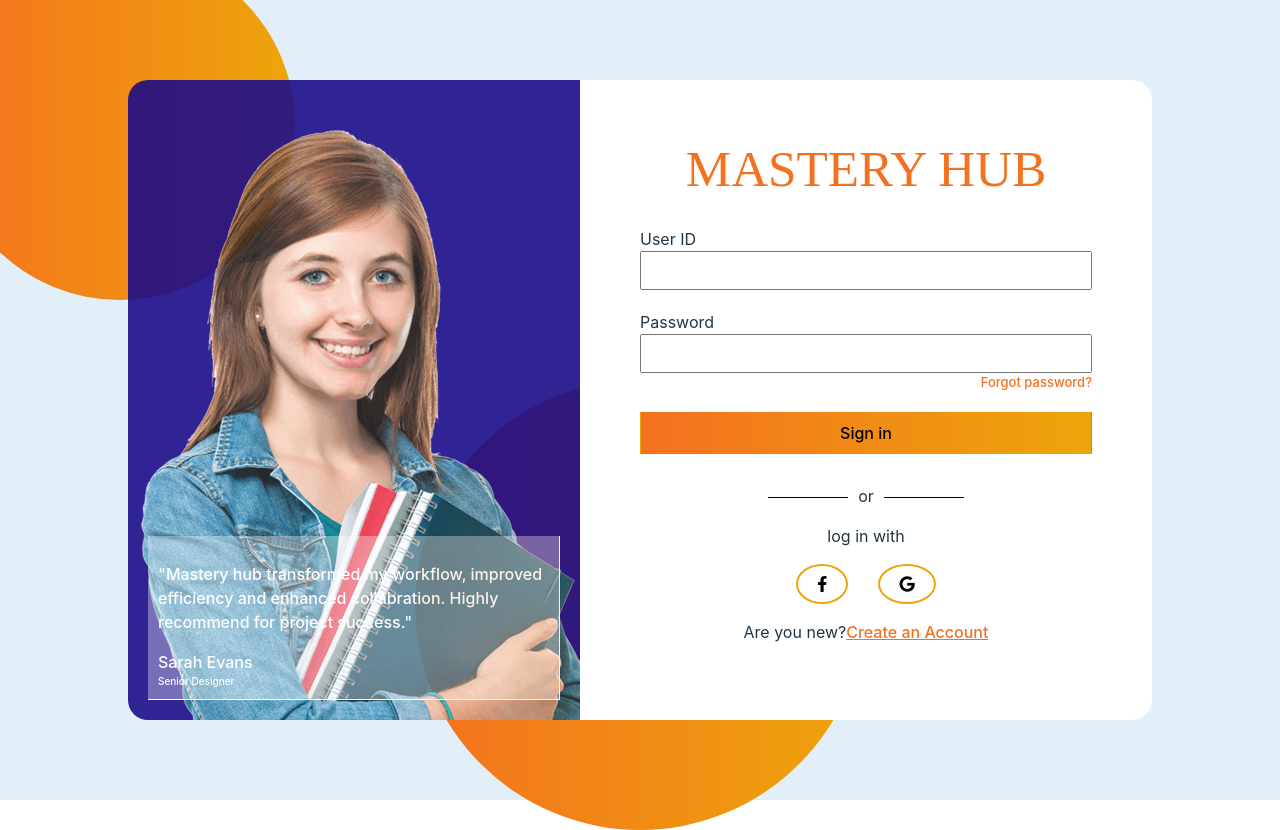
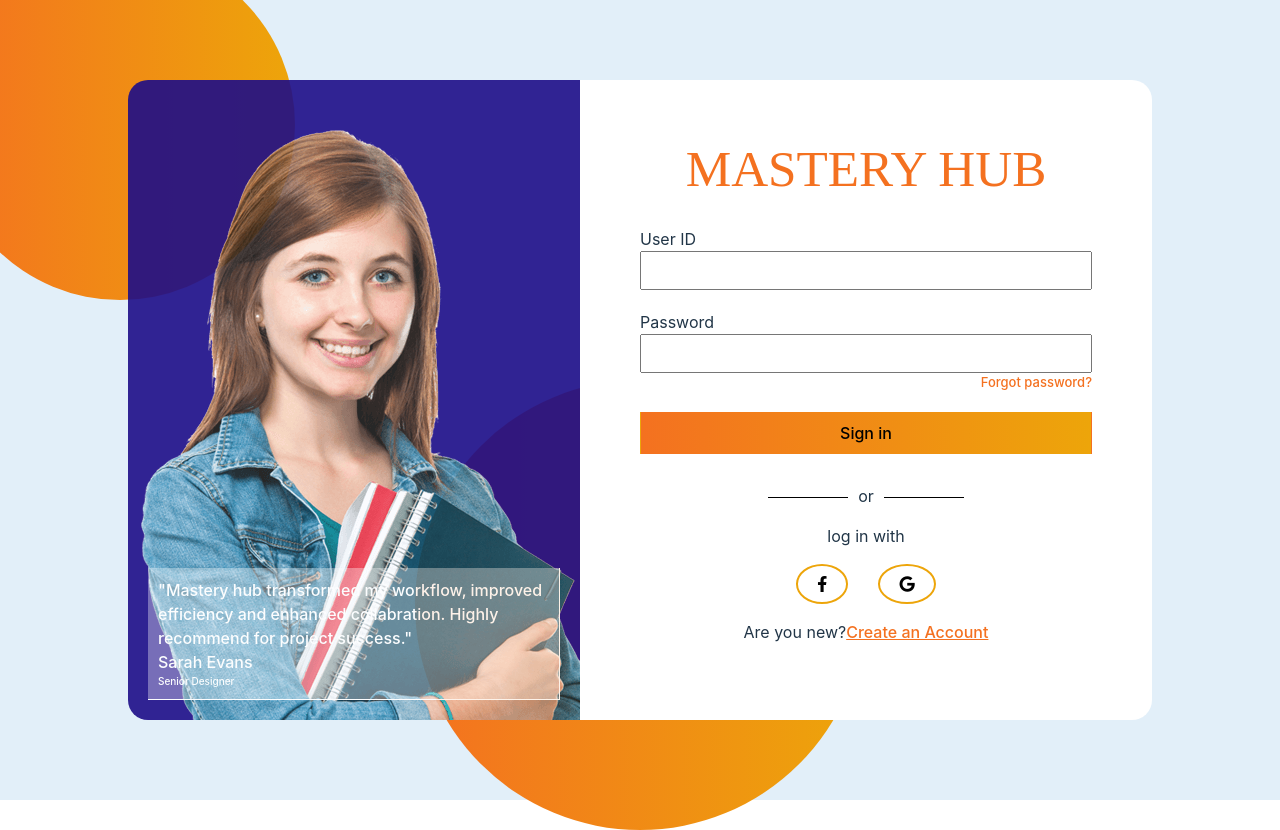
Before and after one commit to Rashmijain18/LoginPage, a React (Vite) app in the folder LoginPage/: page / in a window 1280 px wide. Built offline with nearby package versions, Linux system fonts and the light colour scheme.

Commit message:
Symantic HTML

```diff
--- a/LoginPage/src/components/LoginDetails.tsx
+++ b/LoginPage/src/components/LoginDetails.tsx
@@ -7,8 +7,8 @@ const LoginDetails = () => {
             "Mastery hub transformed my workflow, improved efficiency and
             enhanced collabration. Highly recommend for project success."
           </p>
-          <div>Sarah Evans</div>
-          <div className="role">Senior Designer</div>
+          <p>Sarah Evans</p>
+          <p className="role">Senior Designer</p>
         </div>
       </div>
     </div>
--- a/LoginPage/src/styles/_loginDetails.scss
+++ b/LoginPage/src/styles/_loginDetails.scss
@@ -26,6 +26,10 @@
   border-bottom: 1px solid #ffff;
   overflow: auto;
   text-wrap: pretty;
+  p {
+    margin-block-start: 0px;
+    margin-block-end: 0px;
+  }
 }
 .role {
   font-size: x-small;
```
